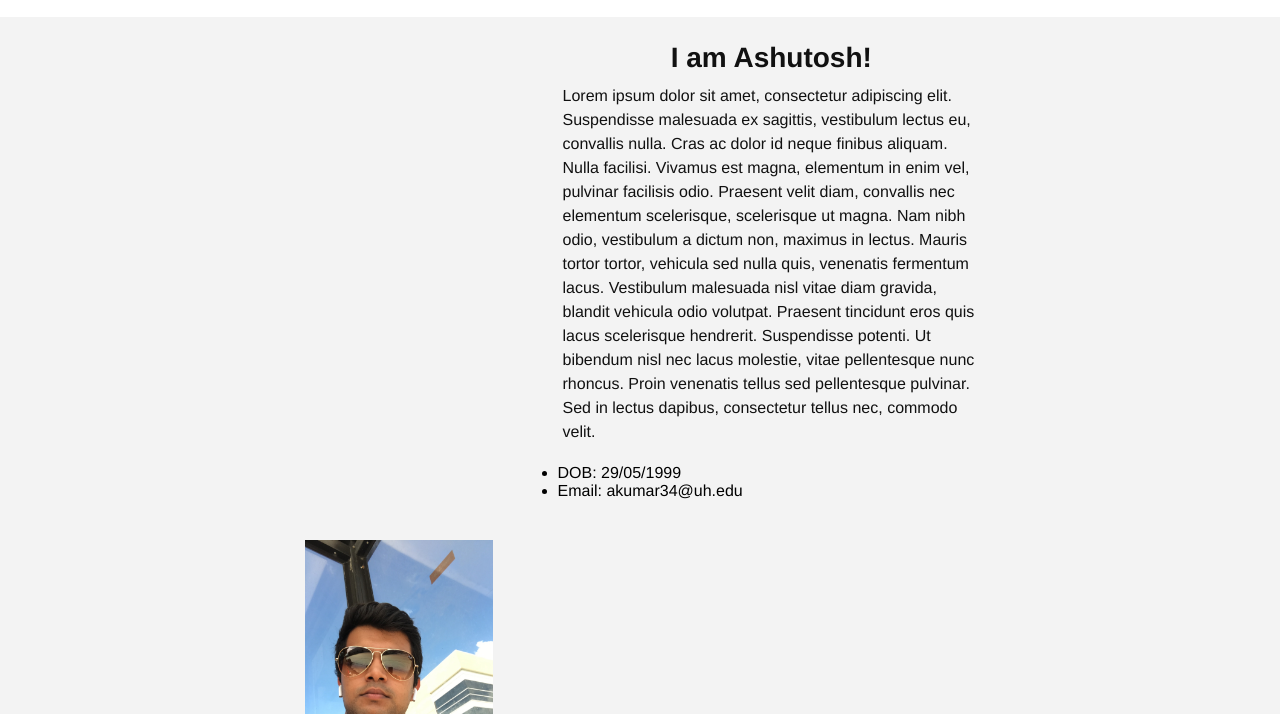
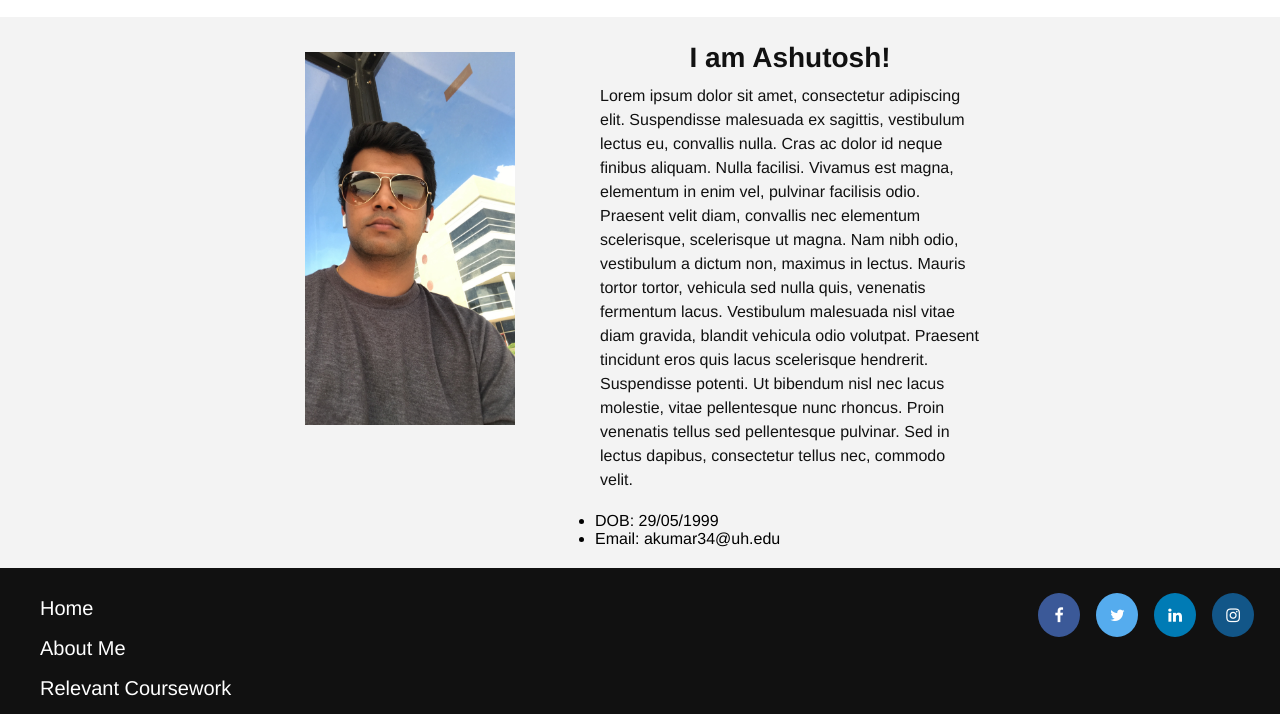
Before and after one commit to ashutosh29599/Personal-Website, a plain HTML site: page index.html in a window 1280 px wide. Shown: the part 83-797 px from the top of the page. Drawn offline with Linux system fonts and the light colour scheme.

Commit message:
edited style.css

```diff
--- a/style.css
+++ b/style.css
@@ -179,6 +179,26 @@ footer nav ul li a {
     .social-med-icons {
         text-align: right;
     }
+
+    main .wrapper {
+        margin: 0 auto;
+        width: 70%;
+    }
+
+    main .main-info {
+        margin: 0 auto;
+        width: 80%;
+    }
+
+    main .main-info h3 {
+        font-size: 28px;
+    }
+
+    main .img-ashutosh {
+        margin: 0 auto;
+        width: 40%;
+        padding: 0 20px 0 20px;
+    }
 }
 
 /* PC Mode */
@@ -226,7 +246,7 @@ footer nav ul li a {
 
     main .main-info {
         float: right;
-        width: 65%;
+        width: 60%;
     }
 
     main .main-info h3 {
@@ -249,7 +269,7 @@ footer nav ul li a {
     main .img-ashutosh {
         float: left;
         margin: 20px;
-        width: 25%;
+        width: 28%;
         padding: 0 20px 0 20px;
     }
 
```
Also changed, not shown: index.html (+0 -2 lines).
